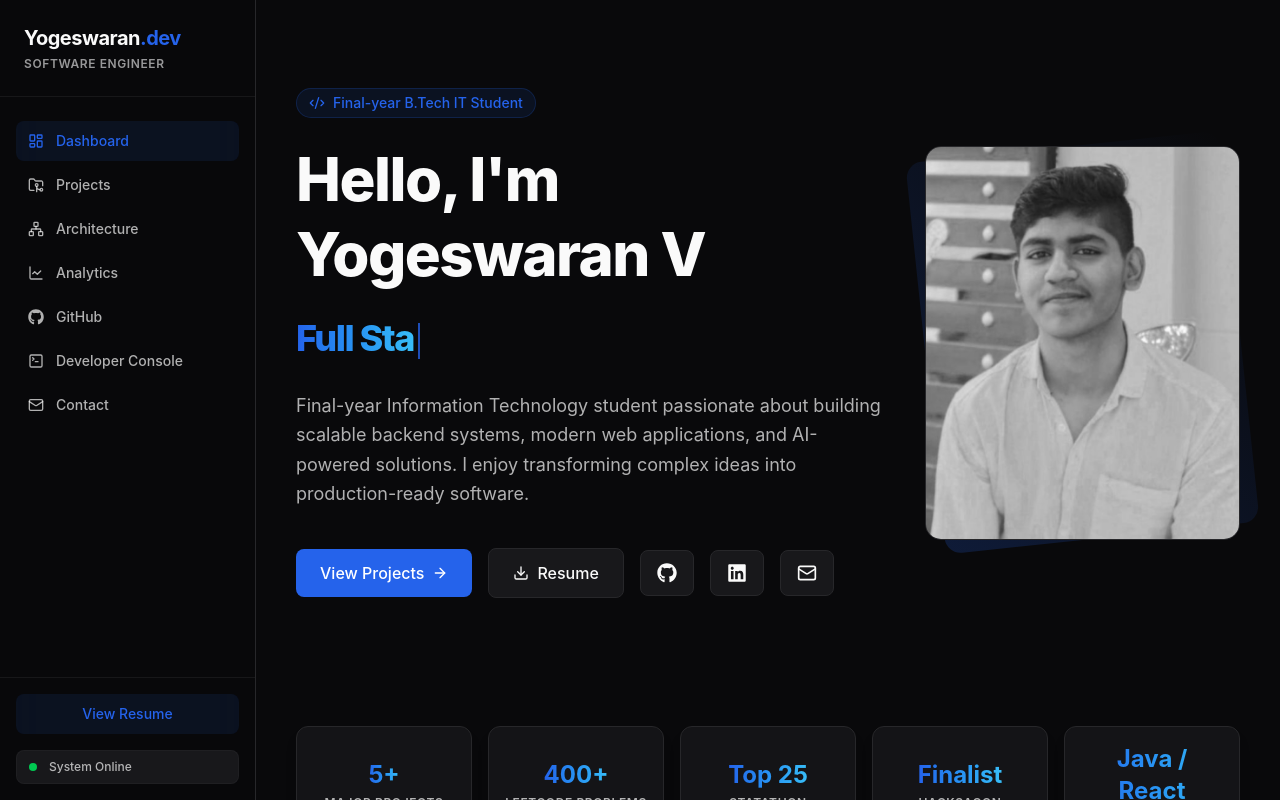
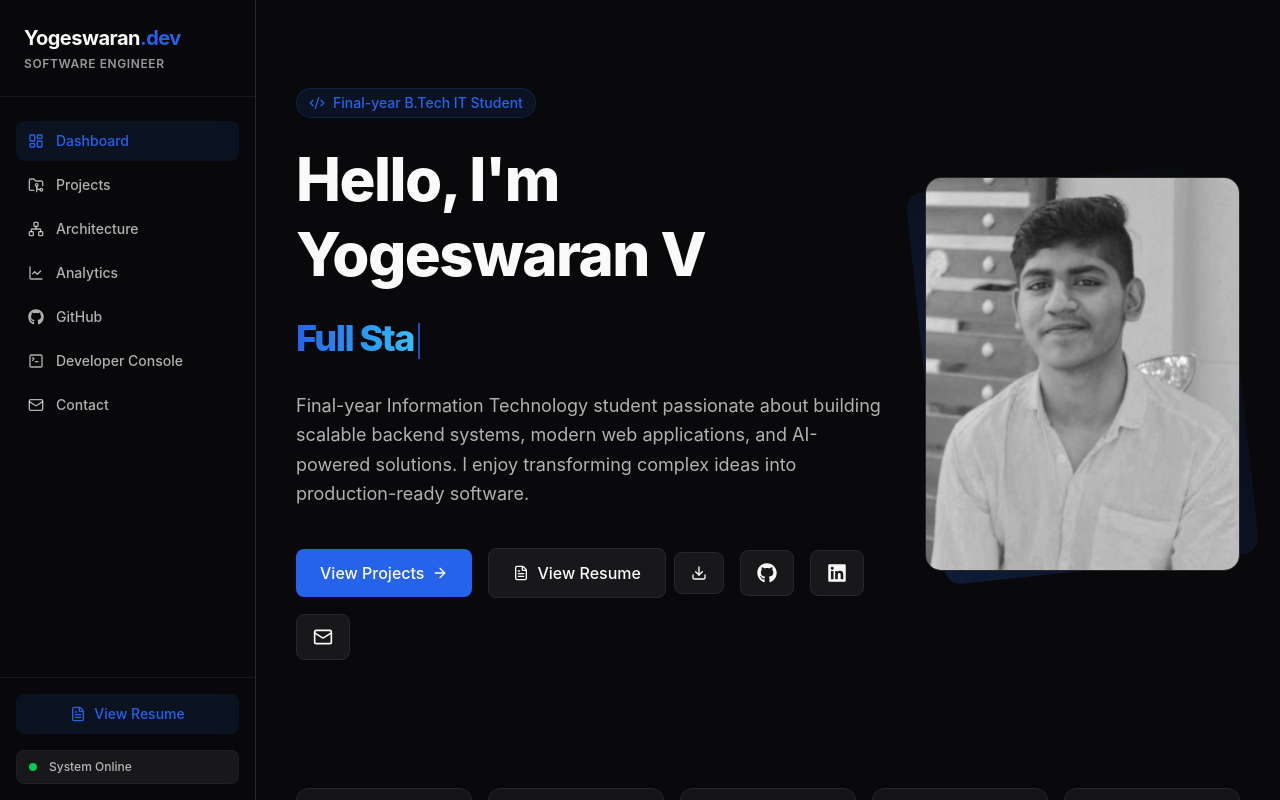
Before and after one commit to yogeswaranv007/portfolio, a React (Vite) app in the folder frontend/: page / in a window 1280 px wide. Shown: the top 800 px of the page. Built offline with nearby package versions, Linux system fonts and the light colour scheme.

Commit message:
[cv download feature] - Implement downloadable resume button

```diff
--- a/frontend/src/components/dashboard/Hero.jsx
+++ b/frontend/src/components/dashboard/Hero.jsx
@@ -1,9 +1,10 @@
 import React from 'react';
 import { motion } from 'framer-motion';
-import { Download, ArrowRight, Code2, Mail } from 'lucide-react';
+import { Download, ArrowRight, Code2, Mail, FileText } from 'lucide-react';
 import { FaGithub, FaLinkedin } from 'react-icons/fa';
 import profileData from '../../data/profile.json';
 import { Typewriter } from '../ui/Typewriter';
+import { resumeService } from '../../services/resumeService';
 
 export function Hero() {
   return (
@@ -50,9 +51,23 @@ export function Hero() {
           <a href="/projects" className="flex items-center gap-2 px-6 py-3 bg-primary hover:bg-primary/90 text-white font-medium rounded-lg transition-colors">
             View Projects <ArrowRight className="w-4 h-4" />
           </a>
-          <a href={profileData.resumeUrl} className="flex items-center gap-2 px-6 py-3 bg-cards border border-borders hover:bg-borders/50 text-text font-medium rounded-lg transition-colors">
-            <Download className="w-4 h-4" /> Resume
-          </a>
+          <div className="flex items-center gap-2">
+            <button
+              onClick={() => resumeService.viewResume()}
+              className="flex items-center gap-2 px-6 py-3 bg-cards border border-borders hover:bg-borders/50 text-text font-medium rounded-lg transition-colors"
+              aria-label="View Resume"
+            >
+              <FileText className="w-4 h-4" /> View Resume
+            </button>
+            <button
+              onClick={() => resumeService.downloadResume()}
+              className="flex items-center gap-2 px-4 py-3 bg-cards border border-borders hover:bg-borders/50 text-text font-medium rounded-lg transition-colors"
+              aria-label="Download Resume"
+              title="Download PDF"
+            >
+              <Download className="w-4 h-4" />
+            </button>
+          </div>
           <a href="https://github.com/yogeswaranv007" target="_blank" rel="noreferrer" className="flex items-center gap-2 px-4 py-3 bg-cards border border-borders hover:border-primary/50 text-text hover:text-primary font-medium rounded-lg transition-colors">
             <FaGithub className="w-5 h-5" />
           </a>
--- a/frontend/src/components/layouts/Sidebar.jsx
+++ b/frontend/src/components/layouts/Sidebar.jsx
@@ -6,11 +6,13 @@ import {
   Network,
   Mail,
   LineChart,
-  TerminalSquare
+  TerminalSquare,
+  FileText
 } from 'lucide-react';
 import { FaGithub } from 'react-icons/fa';
 import { clsx } from 'clsx';
 import { twMerge } from 'tailwind-merge';
+import { resumeService } from '../../services/resumeService';
 
 const navItems = [
   { name: 'Dashboard', path: '/', icon: LayoutDashboard },
@@ -56,14 +58,12 @@ export function Sidebar({ className = '' }) {
       </nav>
 
       <div className="p-4 border-t border-borders/50 space-y-4">
-        <a
-          href="/resume.pdf"
-          target="_blank"
-          rel="noreferrer"
+        <button
+          onClick={() => resumeService.viewResume()}
           className="flex items-center justify-center gap-2 w-full px-3 py-2.5 bg-primary/10 hover:bg-primary text-primary hover:text-white transition-colors rounded-lg text-sm font-medium"
         >
-          View Resume
-        </a>
+          <FileText className="w-4 h-4" /> View Resume
+        </button>
         <div className="flex items-center gap-3 px-3 py-2 rounded-lg bg-cards border border-borders/50">
           <div className="w-2 h-2 rounded-full bg-green-500 animate-pulse" />
           <span className="text-xs text-text/70 font-medium">System Online</span>
--- /dev/null
+++ b/frontend/src/data/resume.json
@@ -0,0 +1,6 @@
+{
+  "name": "Yogeswaran_V_SE_Resume.pdf",
+  "path": "/resume/Yogeswaran_V_SE_Resume.pdf",
+  "lastUpdated": "2026-07-12",
+  "version": "v1.0"
+}
--- /dev/null
+++ b/frontend/src/services/resumeService.js
@@ -0,0 +1,43 @@
+import resumeData from '../data/resume.json';
+
+/**
+ * Handles viewing and downloading the resume.
+ * Designed to easily support future analytics by allowing an API call before the action.
+ */
+class ResumeService {
+  /**
+   * Opens the resume in a new browser tab
+   */
+  async viewResume() {
+    try {
+      // Future: await apiCallToTrackView();
+      window.open(resumeData.path, '_blank', 'noopener,noreferrer');
+    } catch (error) {
+      console.error('Error viewing resume:', error);
+    }
+  }
+
+  /**
+   * Triggers a direct download of the resume
+   */
+  async downloadResume() {
+    try {
+      // Future: await apiCallToTrackDownload();
+
+      const link = document.createElement('a');
+      link.href = resumeData.path;
+      link.download = resumeData.name;
+      document.body.appendChild(link);
+      link.click();
+      document.body.removeChild(link);
+    } catch (error) {
+      console.error('Error downloading resume:', error);
+    }
+  }
+
+  getResumeMetadata() {
+    return resumeData;
+  }
+}
+
+export const resumeService = new ResumeService();
```
Also changed, not shown: 1 other file (tests, documents, lock files or other folders).
